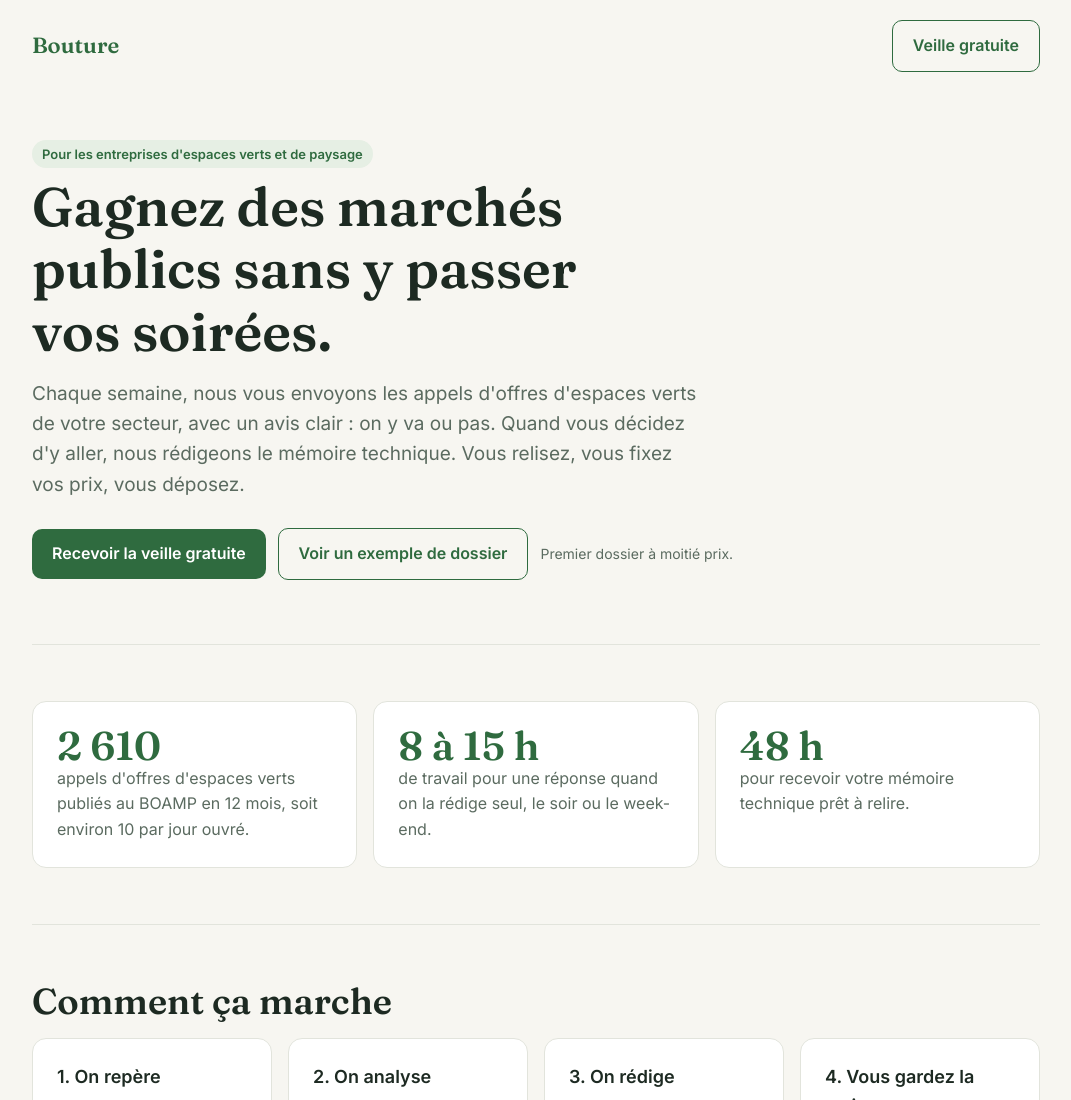
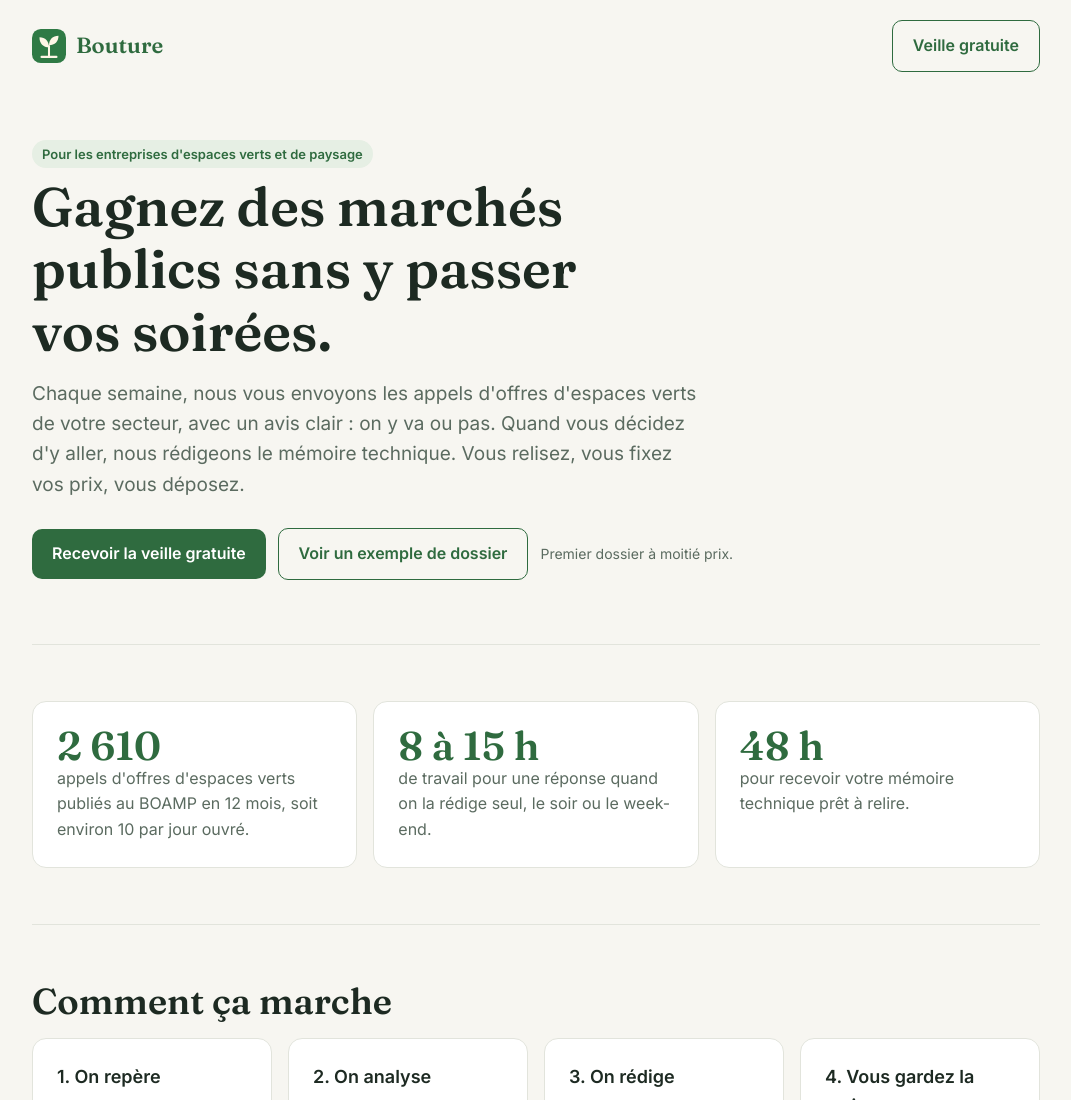
Before and after one commit to bouture-cyber/Bouture, a plain HTML site: page index.html in a window 1280 px wide. Shown: the top 1100 px of the page, without its empty margins (104-1175 px from the left). Drawn offline with Linux system fonts and the light colour scheme.

Commit message:
Ajoute le logo Pousse dans l'en-tête et l'icône d'onglet (#1)
Claude-Session: https://claude.ai/code/session_01RXBDc3Q8BxXJMZg2YSQpUR

Co-authored-by: Claude <noreply@anthropic.com>

```diff
--- a/index.html
+++ b/index.html
@@ -4,6 +4,9 @@
 <meta charset="utf-8">
 <meta name="viewport" content="width=device-width, initial-scale=1">
 <title>Bouture : appels d'offres espaces verts</title>
+<link rel="icon" href="favicon.svg" type="image/svg+xml">
+<link rel="icon" href="favicon-32.png" sizes="32x32" type="image/png">
+<link rel="apple-touch-icon" href="apple-touch-icon.png">
 <meta name="description" content="Les appels d'offres espaces verts de votre secteur chaque semaine, et vos mémoires techniques rédigés pour vous.">
 <link rel="preconnect" href="https://fonts.googleapis.com">
 <link href="https://fonts.googleapis.com/css2?family=Fraunces:opsz,wght@9..144,600&family=Inter:wght@400;500;600&display=swap" rel="stylesheet">
@@ -42,12 +45,13 @@ details{background:var(--surface);border:1px solid var(--line);border-radius:12p
 summary{font-weight:600;cursor:pointer}
 details p{color:var(--muted);margin:10px 0 0}
 footer{padding:32px 0;color:var(--muted);font-size:14px;border-top:1px solid var(--line)}
+.logo{display:inline-flex;align-items:center;gap:10px}.logo .mark{width:34px;height:34px;flex:none}
 </style>
 </head>
 <body>
 <div class="wrap">
 <header>
-  <div class="logo">Bouture</div>
+  <div class="logo"><svg class="mark" viewBox="0 0 100 100" aria-hidden="true"><rect width="100" height="100" rx="26" fill="#2f7a45"/><path d="M50 82V50" stroke="#fff6e6" stroke-width="6" stroke-linecap="round" fill="none"/><path d="M50 54C33 54 22 42 22 24c17 0 28 11 28 30Z" fill="#fff6e6"/><path d="M50 48c0-17 11-28 28-28 0 17-11 28-28 28Z" fill="#fff6e6"/><path d="M28 82h44" stroke="#fff6e6" stroke-width="6" stroke-linecap="round"/></svg>Bouture</div>
   <a class="btn ghost" href="#veille">Veille gratuite</a>
 </header>
 
```
Also changed, not shown: exemple.html (+5 -1 lines), mentions-legales.html (+3 -0 lines), apple-touch-icon.png (added), favicon-32.png (added), favicon.svg (added).
